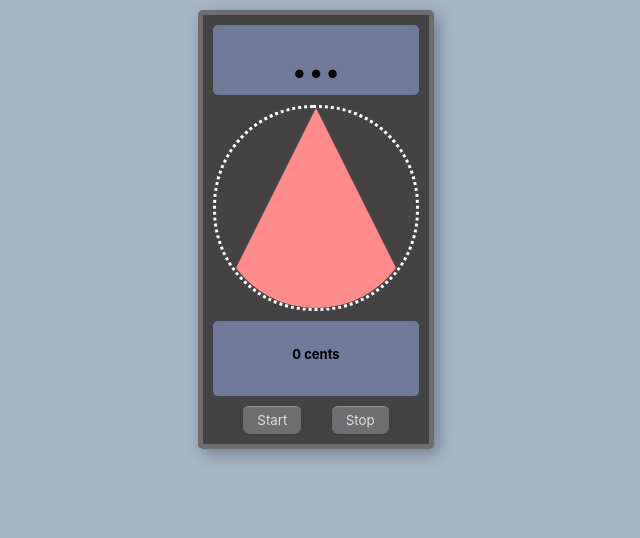
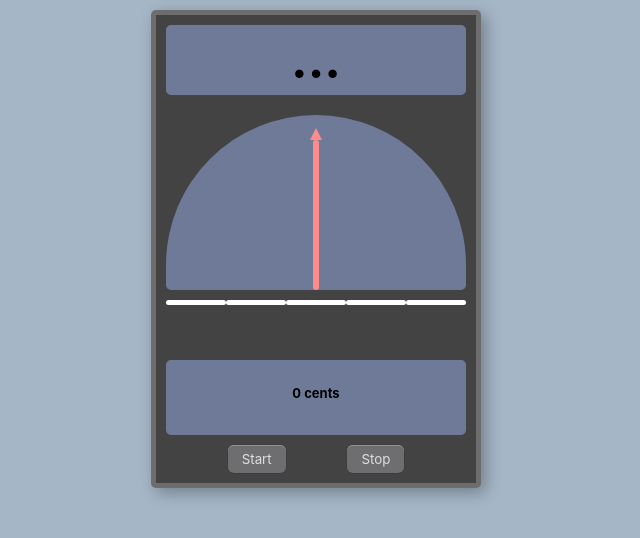
Before and after one commit to alexsacchetti/guitar-tuner, a React (Create React App) app: page / in a window 1280 px wide. Shown: the top 538 px of the page, without its empty margins (324-964 px from the left). Built offline with nearby package versions, Linux system fonts and the light colour scheme; the HTML template or start-up script is replaced by a standard one.

Commit message:
added animated audio bars and fixed stop button

```diff
--- a/src/App.css
+++ b/src/App.css
@@ -19,7 +19,7 @@ body {
   flex-direction: column;
   align-items: center;
   align-content: center;
-  width: fit-content;
+  width: 300px;
   border: 5px solid rgb(152, 152, 152, 0.5);
   border-radius: 5px;
   box-shadow: 0.3em 0.3em 1em rgba(0, 0, 0, 0.3);
@@ -64,22 +64,49 @@ body {
   align-content: center;
   justify-content: center;
   border-radius: 100px;
-  border-style: dotted;
-  border-color: rgb(255, 255, 255);
+  /* border-style: dotted;
+  border-color: rgb(255, 255, 255); */
 }
 
 .triangle-up {
+  position: relative;
+  width: 6px; /* Adjust width to your preference */
+  height: 150px; /* Adjust height to your preference */
+  background-color: rgb(255, 139, 139); /* Color of the needle */
+  border-radius: 3px; /* Makes the edges rounded */
+  transform-origin: 50% 100%; /* Pivot at the bottom */
+}
+
+.triangle-up::before {
+  content: '';
+  position: absolute;
+  bottom: 100%; /* Position right above the rectangle part */
+  left: 50%;
   width: 0;
   height: 0;
-  border-left: 100px solid transparent;
-  border-right: 100px solid transparent;
-  border-bottom: 200px solid rgb(255, 139, 139);
-  border-bottom-right-radius: 120px;
-  border-bottom-left-radius: 120px;
+  border-left: 6px solid transparent; /* Should match the width of the rectangle */
+  border-right: 6px solid transparent; /* Should match the width of the rectangle */
+  border-bottom: 12px solid rgb(255, 139, 139); /* Creates the triangle, adjust color to match the rectangle */
+  transform: translateX(-50%); /* Centers the triangle */
 }
 
 .triangle-up::after {
   background-color: green;
+}
+
+.tuner-frame {
+  display: flex;
+  flex-direction: column;
+  align-items: center;
+  align-content: center;
+  width: 100%;
+  height: 100%;
+  margin: 10px;
+  padding-top: 25px;
+  font-size: small;
+  font-weight: bolder;
+  border-radius: 150px 150px 5px 5px;
+  background-color: rgb(110, 122, 152);
 }
 
 .button-container {
@@ -111,3 +138,32 @@ body {
     0px 0px 0px 3.5px rgba(28, 28, 28, 0.5);
   outline: 0;
 }
+
+.audio-bars {
+  display: flex;
+  justify-content: space-between;
+  width: 100%;
+  height: 50px;
+}
+
+.bar {
+  background-color: white;
+  height: 10%;
+  width: 20%;
+  border-radius: 10px;
+  transform-origin: bottom;
+}
+
+.audio-bars.animating .bar {
+  animation: bounce 1s infinite;
+}
+
+@keyframes bounce {
+  0%,
+  100% {
+    transform: scaleY(0.2);
+  }
+  50% {
+    transform: scaleY(1);
+  }
+}
--- /dev/null
+++ b/src/components/AudioBars.tsx
@@ -0,0 +1,11 @@
+function AudioBars({ isAnimating }: { isAnimating: boolean }) {
+  return (
+    <div className={`audio-bars ${isAnimating ? 'animating' : ''}`}>
+      {Array.from({ length: 5 }).map((_, index) => (
+        <div key={index} className="bar" style={{ animationDelay: `${index * 0.2}s` }} />
+      ))}
+    </div>
+  )
+}
+
+export default AudioBars
--- a/src/components/Tuner.tsx
+++ b/src/components/Tuner.tsx
@@ -2,6 +2,7 @@ import React, { memo, useEffect, useRef, useState } from 'react'
 import { getTuningInfo, initAudio, initTuner } from '@ddlab/tuner'
 import { lookup } from 'dns'
 import { motion } from 'framer-motion'
+import AudioBars from './AudioBars'
 
 const Tune: React.FC<{}> = (props) => {
   const [displayNote, setDisplayNote] = useState<string>('...')
@@ -31,6 +32,7 @@ const Tune: React.FC<{}> = (props) => {
         setDisplayCents(cents)
         setRotate(cents)
         setDisplayTune(isInTune)
+        setIsTuning(true)
         if (isInTune) {
           setIsTune('In Tune!!!')
         } else {
@@ -41,6 +43,11 @@ const Tune: React.FC<{}> = (props) => {
     loop()
   }
 
+  const endAudioStream = () => {
+    console.log('ending the audio stream!!!')
+    setIsTuning(false)
+    cancelAnimationFrame(loopId)
+
     // useEffect(() => {
     //   console.log(isTuning, loopId)
     // }, [isTuning, loopId])
@@ -49,11 +56,6 @@ const Tune: React.FC<{}> = (props) => {
     //   console.log('STARRRRRTT GOOO GOOO GOOOO')
     //   initAudioStream()
     // }
-
-  const endAudioStream = () => {
-    console.log('ending the audio stream!!!')
-    // setIsTuning(false)
-    cancelAnimationFrame(loopId)
   }
   // // This is the tuner widget
   //   useEffect(() => {
@@ -69,11 +71,14 @@ const Tune: React.FC<{}> = (props) => {
         {/* <div className="audio" ref={audioShow}></div> */}
         <div className="container">
           <div className="tuneNote">{displayNote}</div>
+          <div className="tuner-frame">
             <div className="animate">
               <div>
                 <motion.div className="triangle-up" animate={{ rotate }} transition={{ type: 'spring' }} />
               </div>
             </div>
+          </div>
+          <AudioBars isAnimating={isTuning} />
           <div className="tunerInfo">
             {displayCents} cents <br></br>
             {isTune}
```
Lines whose indentation alone changed are shown as unchanged.
